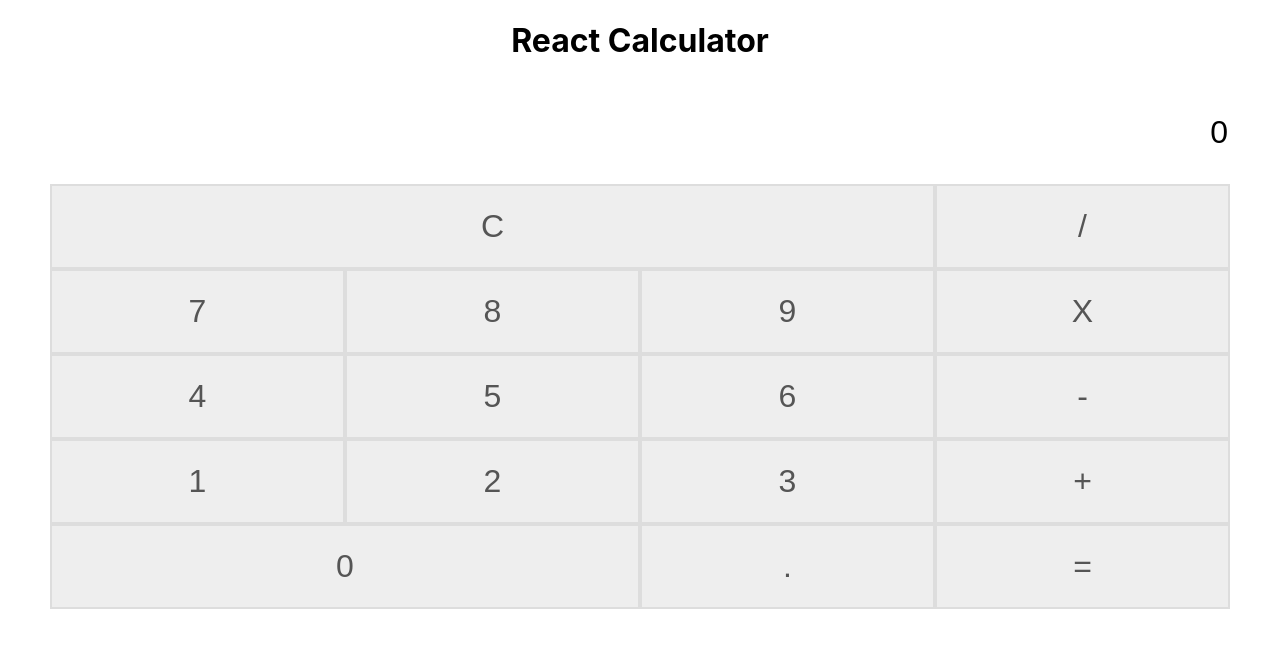
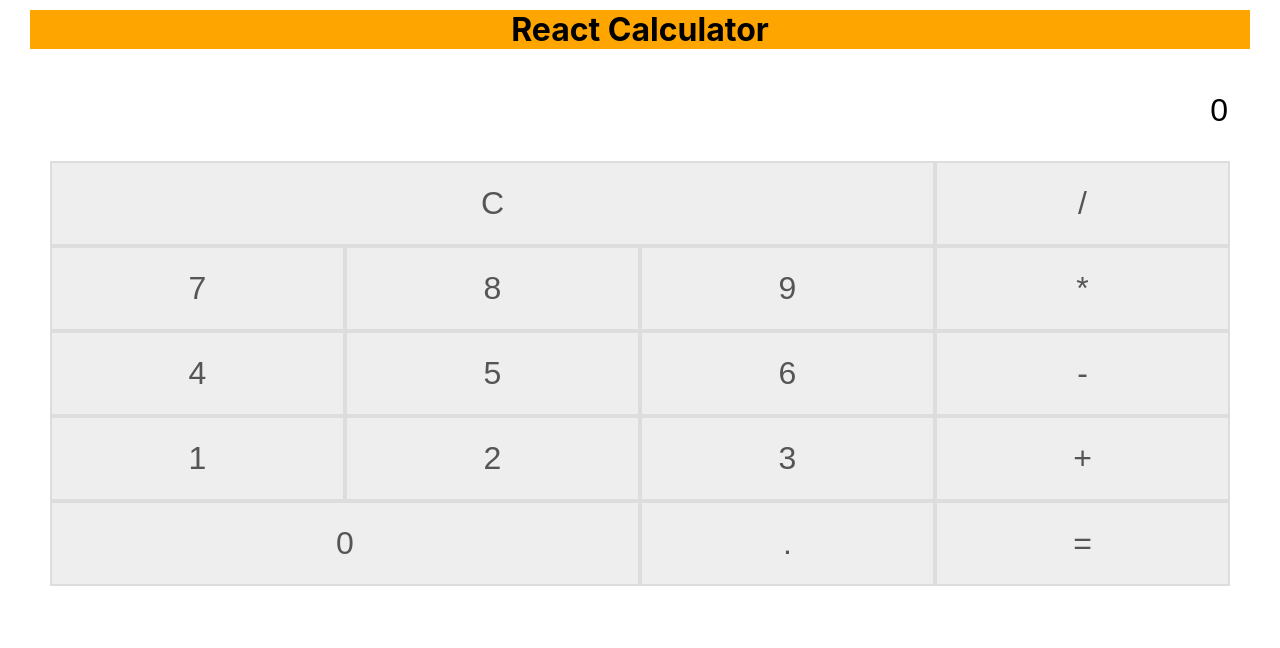
Before and after one commit to dealbisac/react-calculator, a React (Create React App) app: page / in a window 1280 px wide. Shown: the top 648 px of the page. Built offline with nearby package versions, Linux system fonts and the light colour scheme.

Commit message:
completed

```diff
--- a/src/App.js
+++ b/src/App.js
@@ -14,13 +14,15 @@ class App extends Component {
     }
   }
 
+  // Reset Functionality
   reset = () => {
     this.setState({ current: '0', previous: [], nextIsReset: false });
   }
 
+  //Stack of Calculation
   addToCurrent = (symbol) => {
     // console.log("symbol");
-    if (["/", "-", "+", "X"].indexOf(symbol) > -1) {
+    if (["/", "-", "+", "*"].indexOf(symbol) > -1) {
       let { previous } = this.state;
       previous.push(this.state.current + symbol);
       this.setState({ previous, nextIsReset: true });
@@ -30,9 +32,18 @@ class App extends Component {
       } else {
         this.setState({ current: this.state.current + symbol });
       }
-
     }
   }
+
+  //Calculation Logic
+  calculate = (symbol) => {
+    let { current, previous, nextIsReset } = this.state;
+    if (previous.length > 0) {
+      current = eval(String(previous[previous.length - 1] + current));
+      this.setState({ current, previous: [], nextIsReset: true });
+    }
+  }
+
 
   render() {
     const buttons = [
@@ -41,7 +52,7 @@ class App extends Component {
       { symbol: '7', cols: 1, action: this.addToCurrent },
       { symbol: '8', cols: 1, action: this.addToCurrent },
       { symbol: '9', cols: 1, action: this.addToCurrent },
-      { symbol: 'X', cols: 1, action: this.addToCurrent },
+      { symbol: '*', cols: 1, action: this.addToCurrent },
       { symbol: '4', cols: 1, action: this.addToCurrent },
       { symbol: '5', cols: 1, action: this.addToCurrent },
       { symbol: '6', cols: 1, action: this.addToCurrent },
--- a/src/css/App.css
+++ b/src/css/App.css
@@ -1,5 +1,7 @@
 .app > h1 {
   text-align: center;
+  background-color: orange;
+  margin: 10px 30px;
 }
 
 .app__body {
@@ -17,7 +19,7 @@
 
 input.result {
   height: 100px;
-  width: auto;
+  width: 100%;
   /* border: 2px solid black; */
   border: none;
   text-align: right;
@@ -51,5 +53,5 @@ button.calc-button {
   background-color: #eee;
   font-size: 32px;
   color: #555;
-  outline-style: none;
+  /* outline-style: none; */
 }
```
